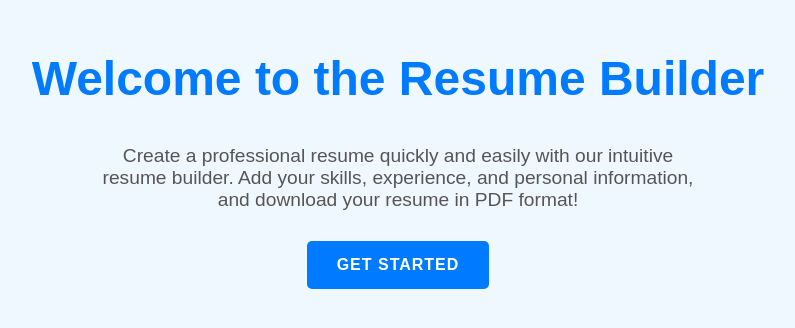
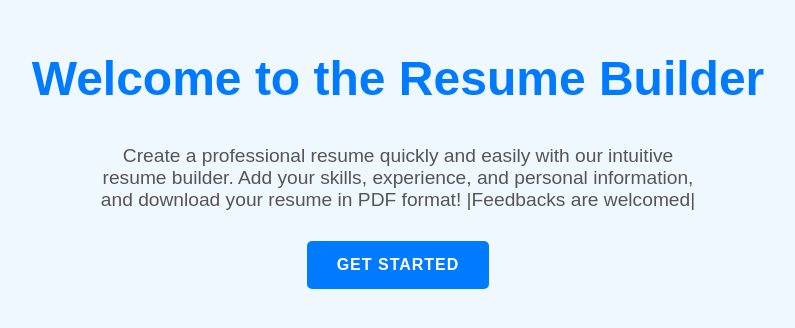
Before and after one commit to MirgudeSaikrishna/ResumeBuilder, a React (Create React App) app: page / in a window 1280 px wide. Shown: the part 246-574 px from the top of the page, without its empty margins (242-1037 px from the left). Built offline with nearby package versions, Linux system fonts and the light colour scheme.

Commit message:
Update HomePage.js

```diff
--- a/src/HomePage.js
+++ b/src/HomePage.js
@@ -48,6 +48,7 @@ const HomePage = () => {
         Create a professional resume quickly and easily with our intuitive
         resume builder. Add your skills, experience, and personal information,
         and download your resume in PDF format!
+        |Feedbacks are welcomed|
       </p>
       <button onClick={() => navigate("/resume-builder")} style={buttonStyle}>
         Get Started
```
